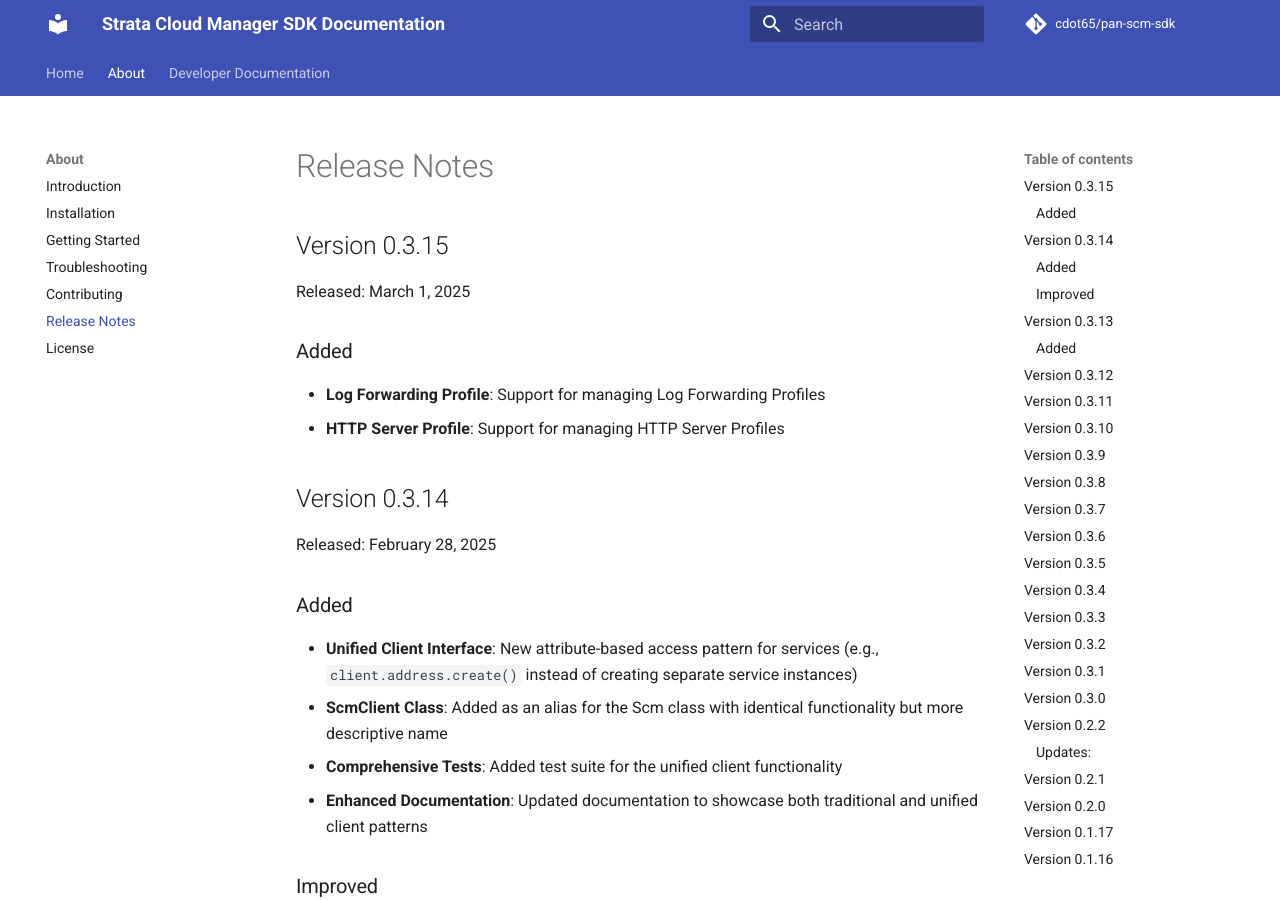
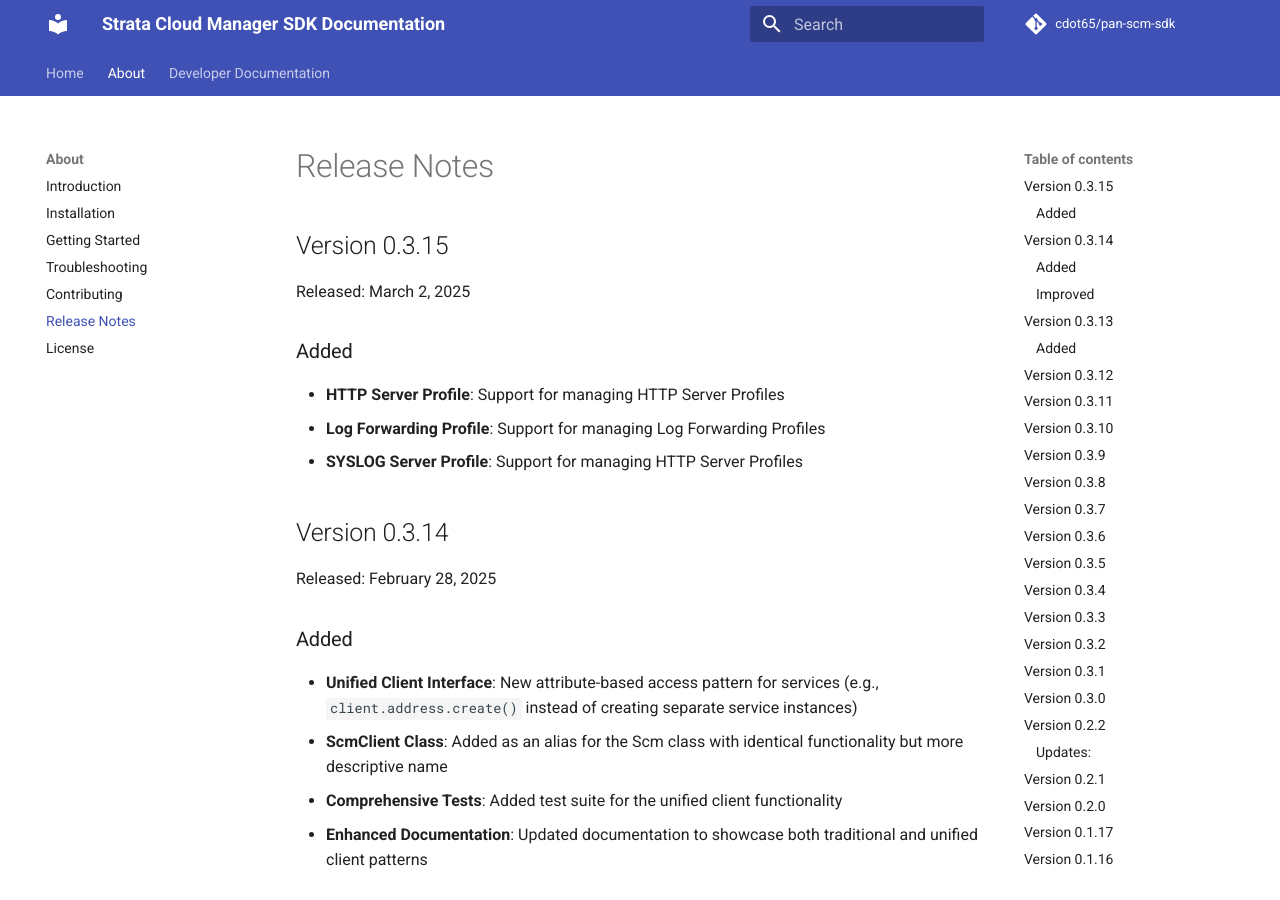
Before and after one commit to cdot65/pan-scm-sdk, an MkDocs documentation site: the page built from docs/about/release-notes.md, in a window 1280 px wide and 900 px high. Built offline with MkDocs 1.6.1 and Material for MkDocs 9.7.7, drawn with Linux system fonts in a browser that asks for light colours; comment, search, counter and statistics services are not loaded.

Commit message:
Update to version 0.3.15 with new profile management support (#116)
Bump the SDK version to 0.3.15 and update release notes. Added support for managing SYSLOG Server Profiles, alongside improvements to existing profile management features.

```diff
--- a/docs/about/release-notes.md
+++ b/docs/about/release-notes.md
@@ -1,10 +1,11 @@
 ## Version 0.3.15
 
-Released: March 1, 2025
+Released: March 2, 2025
 
 ### Added
+- **HTTP Server Profile**: Support for managing HTTP Server Profiles
 - **Log Forwarding Profile**: Support for managing Log Forwarding Profiles
-- **HTTP Server Profile**: Support for managing HTTP Server Profiles
+- **SYSLOG Server Profile**: Support for managing HTTP Server Profiles
 
 ## Version 0.3.14
 
--- a/pyproject.toml
+++ b/pyproject.toml
@@ -1,6 +1,6 @@
 [tool.poetry]
 name = "pan-scm-sdk"
-version = "0.3.14"
+version = "0.3.15"
 description = "Python SDK for Palo Alto Networks Strata Cloud Manager."
 authors = ["Calvin Remsburg <calvin@cdot.io>"]
 license = "Apache 2.0"
```
